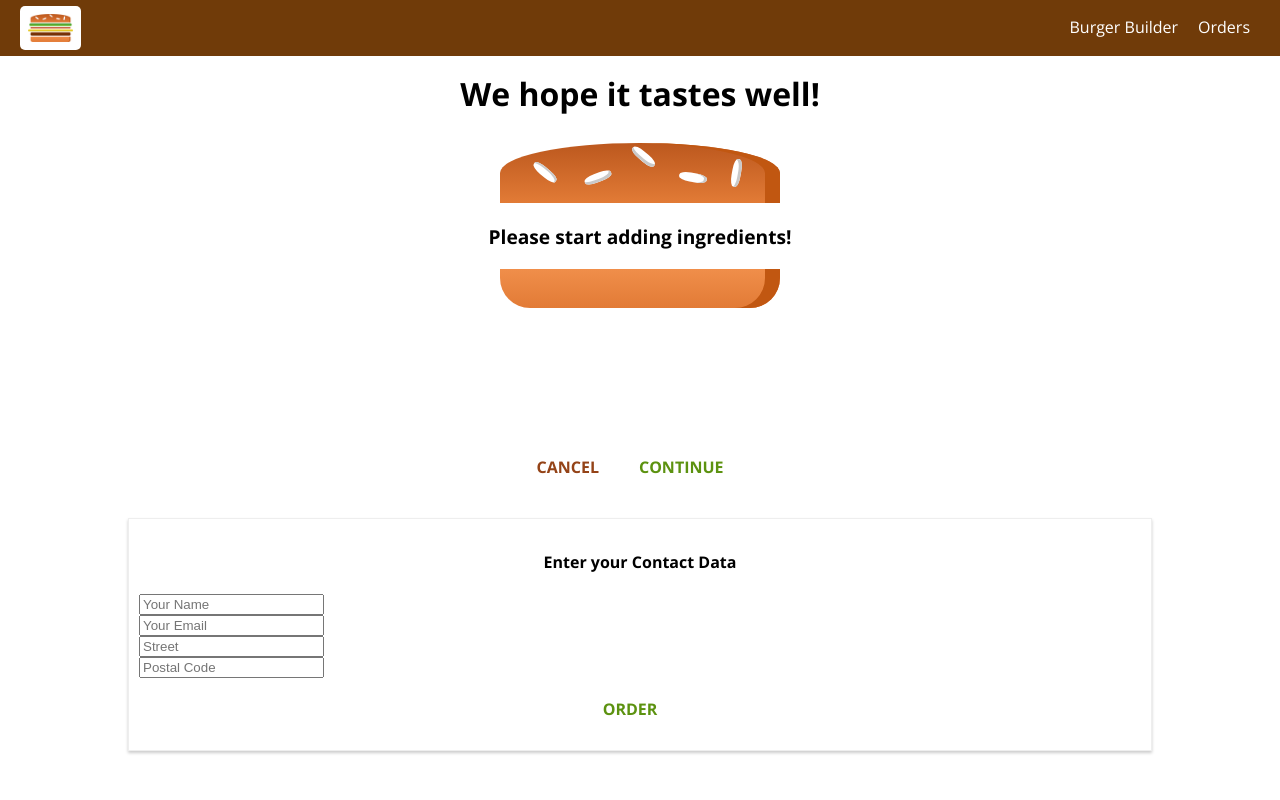
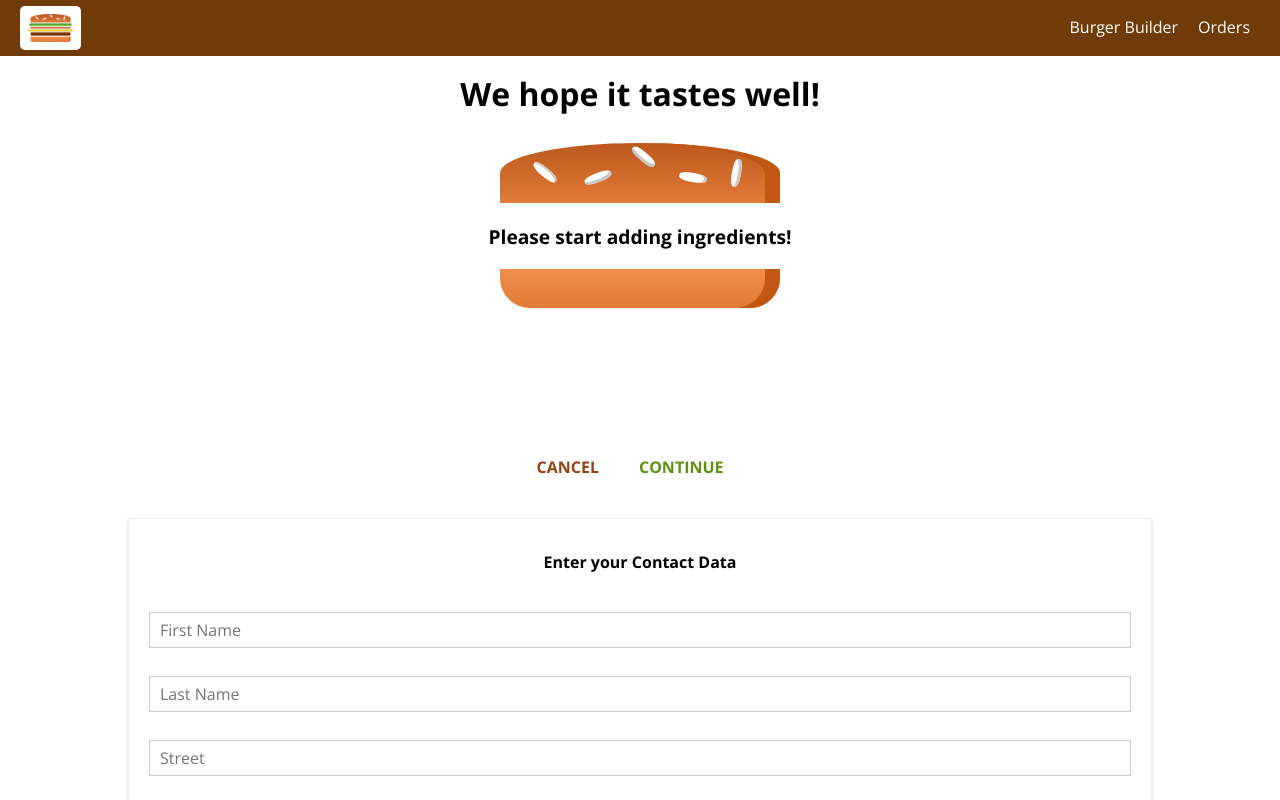
Before and after one commit to jippysquirmwood/burger-app-basic, a React app: page /checkout in a window 1280 px wide. Both pictures are taken after a click on the button "CONTINUE". Shown: the top 800 px of the page. Built offline with nearby package versions, Linux system fonts and the light colour scheme.

Commit message:
form validation

```diff
--- a/src/components/UI/Button/Button.css
+++ b/src/components/UI/Button/Button.css
@@ -22,3 +22,8 @@
 .Danger {
     color: #944317;
 }
+
+.Button:disabled {
+  color: #aaa;
+  cursor: not-allowed;
+}
--- a/src/components/UI/Button/Button.js
+++ b/src/components/UI/Button/Button.js
@@ -5,7 +5,8 @@
 const button = (props) => (
   <button
     className={[classes.Button, classes[props.btnType]].join(' ')}
-    onClick={props.clicked}>{props.children}</button>
+    onClick={props.clicked}
+    disabled={props.disabled}>{props.children}</button>
 );
 
 export default button;
--- /dev/null
+++ b/src/components/UI/Input/Input.css
@@ -0,0 +1,37 @@
+.Input {
+  width: 100%;
+  padding: 10px;
+  box-sizing: border-box;
+}
+
+.Label {
+  font-weight: bold;
+  display: block;
+  margin-bottom: 8px;
+}
+
+.InputElement {
+  outline: none;
+  border: 1px solid #ccc;
+  background-color: white;
+  font: inherit;
+  padding: 6px 10px;
+  display: block;
+  width: 100%;
+  box-sizing: border-box;
+}
+
+.InputElement:focus {
+  outline: none;
+  background-color: #ccc;
+}
+
+.Invalid {
+  border: 1px solid tomato;
+  background-color: #FDA49A;
+}
+
+.ValidationError {
+    color: red;
+    margin: 5px 0;
+}
--- /dev/null
+++ b/src/components/UI/Input/Input.js
@@ -0,0 +1,64 @@
+import React from 'react';
+
+import classes from './Input.css';
+
+const input = (props) => {
+  let inputElement = null;
+  const inputClasses = [classes.InputElement];
+  let errorMessage = null;
+
+  if (props.invalid && props.shouldValidate) {
+    inputClasses.push(classes.Invalid);
+    errorMessage = <p className={classes.ValidationError}>{props.errorMessage}</p>
+  }
+
+  switch (props.elementType) {
+    case ('input'):
+      inputElement = <input
+        className={inputClasses.join(' ')}
+        {...props.elementConfig}
+        value={props.value}
+        onChange={props.changed}
+         />;
+      break;
+    case ('textarea'):
+      inputElement = <textarea
+        className={inputClasses.join(' ')}
+        {...props.elementConfig}
+        value={props.value}
+        onChange={props.changed}
+         />;
+      break;
+    case ('select'):
+      inputElement = (
+        <select
+          className={inputClasses.join(' ')}
+          value={props.value}
+          onChange={props.changed}>
+          {props.elementConfig.options.map(option => (
+            <option
+              key={option.value}
+              value={option.value}
+              >{option.displayValue}</option>
+          ))}
+        </select>);
+      break;
+    default:
+      inputElement = <input
+        className={inputClasses.join(' ')}
+        {...props.elementConfig}
+        value={props.value}
+         />
+  }
+
+
+  return (
+    <div className={classes.Input}>
+      <label className={classes.Label}>{props.label}</label>
+      {inputElement}
+      {errorMessage}
+    </div>
+  );
+};
+
+export default input;
--- a/src/containers/Checkout/Checkout.js
+++ b/src/containers/Checkout/Checkout.js
@@ -10,7 +10,7 @@
     price: 0
   }
 
-  componentWillMount() {
+  UNSAFE_componentWillMount() {
     const query = new URLSearchParams(this.props.location.search);
     const ingredients = {};
     let price = 0;
--- a/src/containers/Checkout/ContactData/ContactData.css
+++ b/src/containers/Checkout/ContactData/ContactData.css
@@ -8,10 +8,6 @@
   box-sizing: border-box;
 }
 
-.Input {
-  display: block;
-}
-
 @media (min-width 600px) {
   .ContactData {
     width: 500px;
--- a/src/containers/Checkout/ContactData/ContactData.js
+++ b/src/containers/Checkout/ContactData/ContactData.js
@@ -4,34 +4,122 @@
 import Spinner from '../../../components/UI/Spinner/Spinner';
 import classes from './ContactData.css';
 import axios from '../../../axios-orders';
+import Input from '../../../components/UI/Input/Input';
 
 class ContactData extends Component {
   state = {
-    name: '',
-    email: '',
-    address: {
-      street: '',
-      postalCode: ''
+    orderForm: {
+      firstname: {
+        elementType: 'input',
+        elementConfig: {
+          type: 'text',
+          placeholder: 'First Name'
+        },
+        value: '',
+        validation: {
+          required: true
+        },
+        valid: false,
+        touched: false
+      },
+      lastname: {
+        elementType: 'input',
+        elementConfig: {
+          type: 'text',
+          placeholder: 'Last Name'
+        },
+        value: '',
+        validation: {
+          required: true
+        },
+        valid: false,
+        touched: false
+      },
+      street: {
+        elementType: 'input',
+        elementConfig: {
+          type: 'text',
+          placeholder: 'Street'
+        },
+        value: '',
+        validation: {
+          required: true
+        },
+        valid: false,
+        touched: false
+      },
+      postCode: {
+        elementType: 'input',
+        elementConfig: {
+          type: 'text',
+          placeholder: 'Post Code'
+        },
+        value: '',
+        validation: {
+          required: true,
+          minLength: 5,
+          maxLength: 5
+        },
+        valid: false,
+        touched: false
+      },
+      country: {
+        elementType: 'input',
+        elementConfig: {
+          type: 'text',
+          placeholder: 'Country'
+        },
+        value: '',
+        validation: {
+          required: true
+        },
+        valid: false,
+        touched: false
+      },
+      email: {
+        elementType: 'input',
+        elementConfig: {
+          type: 'email',
+          placeholder: 'example: you@burger.com'
+        },
+        value: '',
+        validation: {
+          required: true,
+          regex: /^([a-zA-Z0-9.!#$%&’*+=?^_`{|}~-]+)@([a-zA-Z0-9-]+)((?:\.[a-zA-Z0-9-]+){1,3})$/
+        },
+        valid: false,
+        touched: false
+      },
+      deliveryMethod: {
+        elementType: 'select',
+        elementConfig: {
+          options: [
+            {value: 'fastest', displayValue: 'Fastest'},
+            {value: 'cheapest', displayValue: 'Cheapest'},
+          ]
+        },
+        value: '',
+        validation: {},
+        valid: true
+      }
     },
+    formIsValid: false,
     loading: false
   }
 
   orderHandler = (event) => {
     event.preventDefault();
     this.setState({loading: true});
+    const formData = {};
+
+    for (let formElementIdentifier in this.state.orderForm) {
+      formData[formElementIdentifier] = this.state.orderForm[formElementIdentifier].value
+    }
+
     const order = {
       ingredients: this.props.ingredients,
       price: this.props.price,
-      customer: {
-        name: "Jonathan Reid",
-        address: {
-          street: "test street",
-          postCode: 'SE123213',
-          country: 'UK'
-        },
-        email: "jiptashy@gmail.com"
-      },
-      deliveryMethod: 'fastest'
+      orderData: formData
     }
     axios.post('/orders.json', order)
       .then(response => {
@@ -43,14 +131,72 @@
       });
   }
 
+  checkValidity(value, rules) {
+    let isValid = true;
+
+    if (rules.required) {
+      isValid = value.trim() !== '' && isValid;
+    }
+
+    if (rules.minLength) {
+      isValid = value.length >= rules.minLength && isValid;
+    }
+
+    if (rules.maxLength) {
+      isValid = value.length <= rules.maxLength && isValid;
+    }
+
+    if (rules.regex) {
+      isValid = value.match(rules.regex) && isValid;
+    }
+
+
+    return isValid;
+  }
+
+  inputChangedHandler = (event, inputIdentifier) => {
+    const updatedOrderForm = {
+      ...this.state.orderForm
+    }
+    const updatedFormElement = {
+      ...updatedOrderForm[inputIdentifier]
+    }
+    updatedFormElement.value = event.target.value;
+    updatedFormElement.valid = this.checkValidity(updatedFormElement.value, updatedFormElement.validation);
+    updatedFormElement.touched = true;
+    updatedOrderForm[inputIdentifier] = updatedFormElement;
+
+    let formIsValid = true;
+
+    for (let inputIdentifier in updatedOrderForm) {
+      formIsValid = updatedOrderForm[inputIdentifier].valid && formIsValid;
+    }
+
+    this.setState({orderForm: updatedOrderForm, formIsValid: formIsValid})
+  }
+
   render() {
+    const formElementsArray = [];
+    for (let key in this.state.orderForm) {
+      formElementsArray.push({
+        id: key,
+        config: this.state.orderForm[key]
+      });
+    }
     let form = (
-      <form>
-        <input className={classes.Input} type="text" name="name" placeholder="Your Name" />
-        <input className={classes.Input} type="email" name="email" placeholder="Your Email" />
-        <input className={classes.Input} type="text" name="street" placeholder="Street" />
-        <input className={classes.Input} type="text" name="postal" placeholder="Postal Code" />
-        <Button btnType="Success" clicked={this.orderHandler}>ORDER</Button>
+      <form onSubmit={this.orderHandler}>
+        {formElementsArray.map(formElement => (
+          <Input
+            key={formElement.id}
+            elementType={formElement.config.elementType}
+            elementConfig={formElement.config.elementConfig}
+            value={formElement.config.value}
+            errorMessage={'Please enter a valid ' + formElement.id}
+            invalid={!formElement.config.valid}
+            shouldValidate={formElement.config.validation && formElement.config.touched}
+            changed={(event) => this.inputChangedHandler(event, formElement.id)} />
+        ))}
+        <Button btnType="Success" disabled={!this.state.formIsValid}>ORDER</Button>
       </form>
     );
 
```
